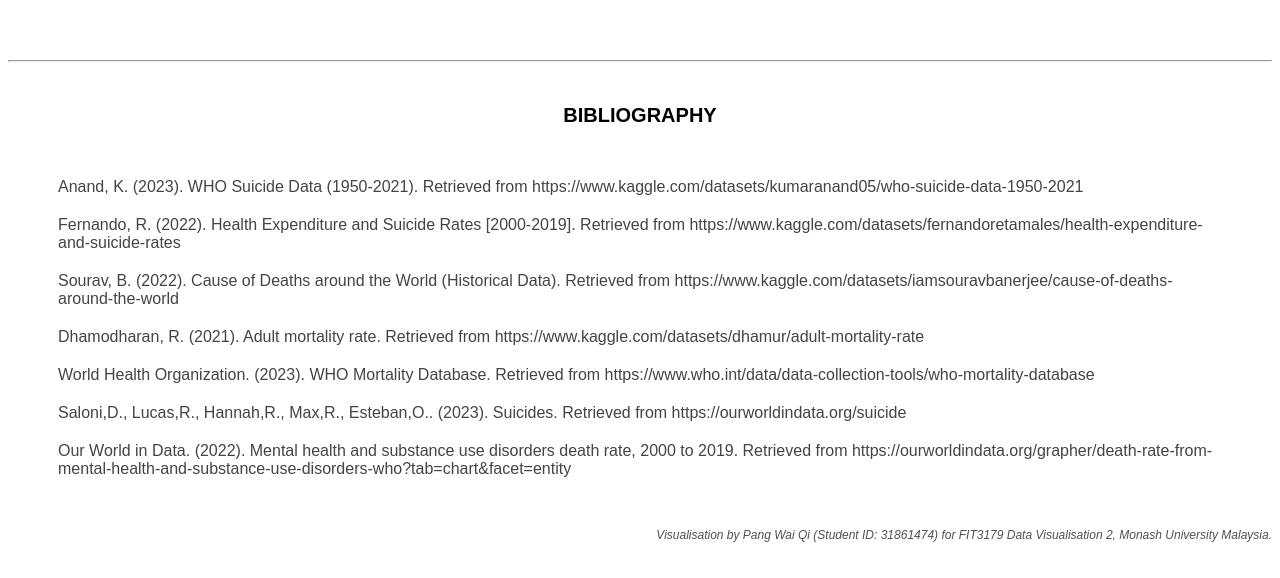
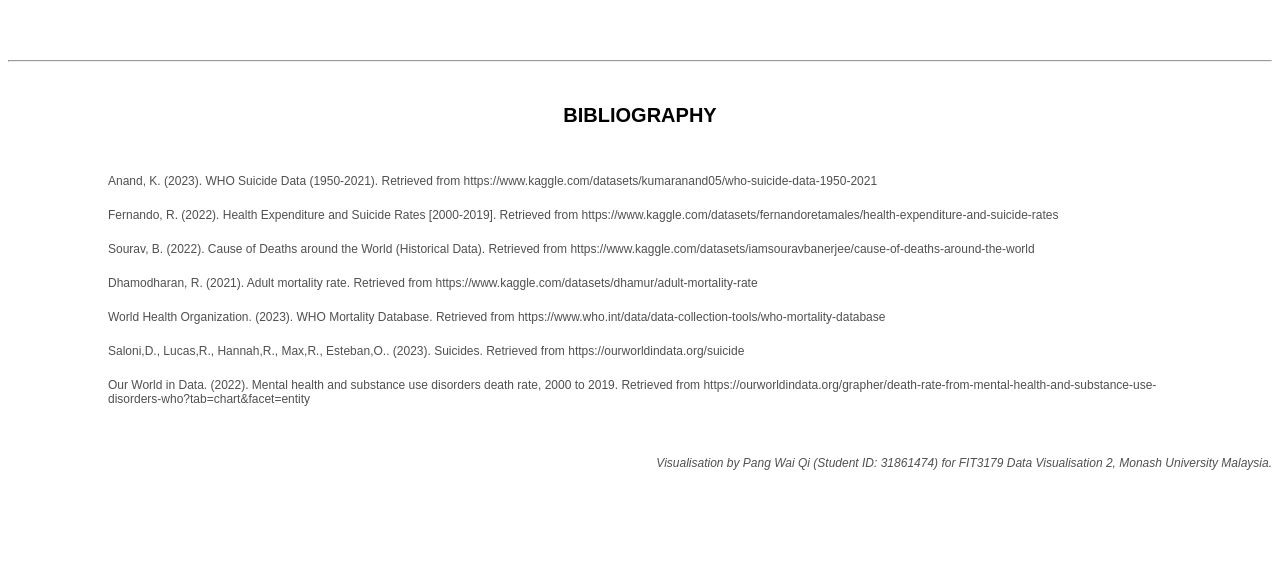
Before and after one commit to pangwaiqi/FIT3179, a plain HTML site: page index.html in a window 1280 px wide. Shown: the part 4466-5044 px from the top of the page. After the commit the page ends 4972 px from the top, so only its background shows below. Drawn offline with Linux system fonts and the light colour scheme; a script that the page names is missing.

Commit message:
adjust font size

```diff
--- a/titleImg.css
+++ b/titleImg.css
@@ -111,12 +111,12 @@ p {
 }
 
 .bibliography {
-  margin-left: 50px;
-  margin-right: 50px;
+  margin-left: 100px;
+  margin-right: 100px;
   margin-bottom: 20px;
-  font-size: 16px;
-  text-align: left;
   font-family: "Montserrat", sans-serif;
+  color: #505050;
+  font-size: 12px;
 }
 
 .authorship {
```
